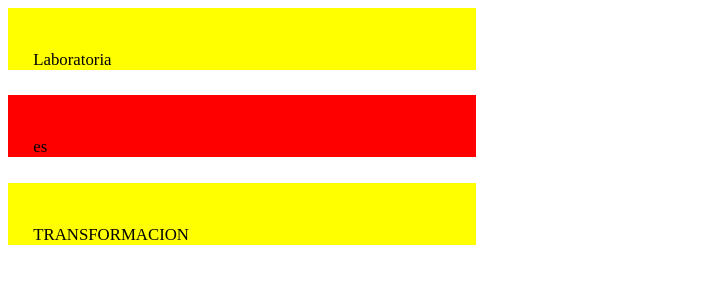
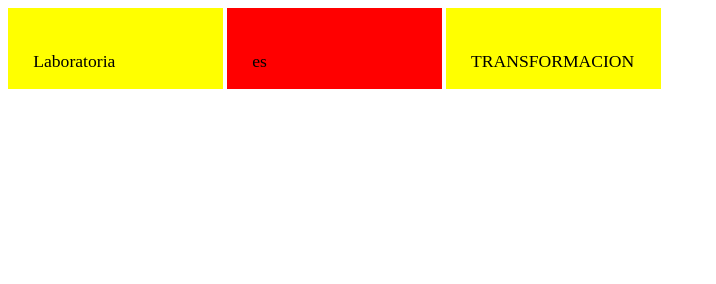
Before and after one commit to virimendez/display, a plain HTML site: page index.html in a window 1280 px wide. Shown: the whole page, without its empty margins (0-716 px from the left). Drawn offline with Linux system fonts and the light colour scheme.

Commit message:
cambios2

```diff
--- a/css/style.css
+++ b/css/style.css
@@ -9,10 +9,10 @@ background-color: red;
 }
 div{
 	height: 25%;
-	width: 35%;
-	font-size: 105%;
+	width: 15%;
+	font-size: 110%;
 	margin-bottom: 2%;
-
+    display: inline-block;
 }
 .pdl5{
 	padding-left: 2%;
```
